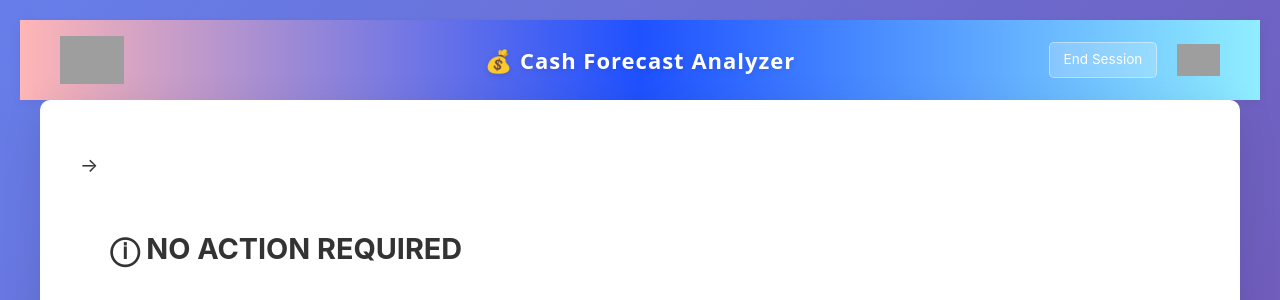
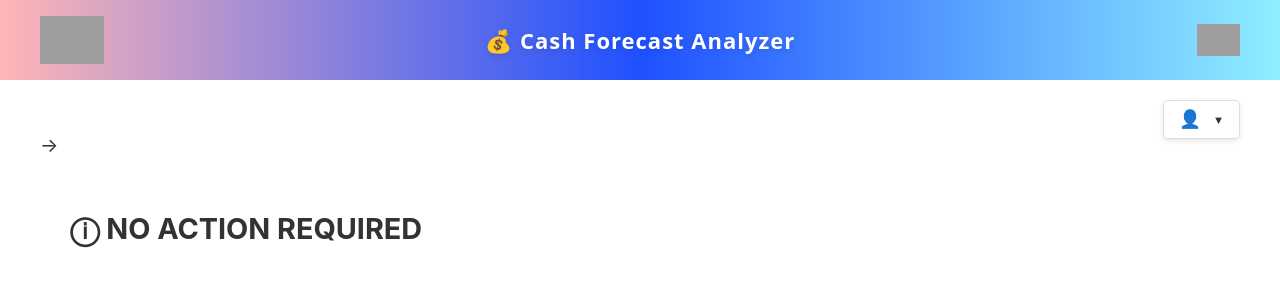
Before and after one commit to PeakMade/cash-forecasting-analyzer, a Flask app: template templates/results.html in a window 1280 px wide. Shown: the top 300 px of the page. Run offline with Flask 3, Linux system fonts and the light colour scheme; the template is opened without the code that fills it, so the values that code supplies are empty; the visitor is signed in with stand-in values (Sample User, id 1); grey boxes are pictures that could not be loaded.

Commit message:
UI improvements: full-width layout, user menu dropdown, three-column file upload grid, compact button

```diff
--- a/templates/base.html
+++ b/templates/base.html
@@ -15,17 +15,11 @@
             font-family: -apple-system, BlinkMacSystemFont, 'Segoe UI', Roboto, Oxygen, Ubuntu, Cantarell, sans-serif;
             line-height: 1.6;
             color: #333;
-            background: linear-gradient(135deg, #667eea 0%, #764ba2 100%);
             min-height: 100vh;
-            padding: 20px;
         }
 
         .container {
-            max-width: 1200px;
-            margin: 0 auto;
             background: white;
-            border-radius: 10px;
-            box-shadow: 0 10px 40px rgba(0,0,0,0.1);
             overflow: hidden;
         }
 
@@ -109,6 +103,126 @@
             color: #33c;
         }
 
+        .user-menu-container {
+            position: relative;
+        }
+
+        .user-menu-button {
+            position: absolute;
+            top: 20px;
+            right: 40px;
+            background: white;
+            border: 1px solid #ddd;
+            border-radius: 5px;
+            padding: 8px 15px;
+            cursor: pointer;
+            display: flex;
+            align-items: center;
+            gap: 8px;
+            font-size: 0.9rem;
+            color: #333;
+            box-shadow: 0 2px 5px rgba(0,0,0,0.1);
+            transition: all 0.3s;
+        }
+
+        .user-menu-button:hover {
+            background: #f8f8f8;
+            box-shadow: 0 3px 8px rgba(0,0,0,0.15);
+        }
+
+        .user-menu-button::before {
+            content: '👤';
+            font-size: 1.1rem;
+        }
+
+        .user-menu-button::after {
+            content: '▼';
+            font-size: 0.7rem;
+            margin-left: 4px;
+        }
+
+        .user-dropdown {
+            position: absolute;
+            top: 60px;
+            right: 40px;
+            background: white;
+            border: 1px solid #ddd;
+            border-radius: 5px;
+            box-shadow: 0 5px 15px rgba(0,0,0,0.2);
+            min-width: 280px;
+            display: none;
+            z-index: 1000;
+        }
+
+        .user-dropdown.show {
+            display: block;
+        }
+
+        .user-dropdown-header {
+            padding: 15px 20px;
+            border-bottom: 1px solid #eee;
+            display: flex;
+            align-items: center;
+            gap: 8px;
+            color: #666;
+            font-size: 0.85rem;
+        }
+
+        .user-dropdown-header::before {
+            content: '👤';
+            font-size: 1.1rem;
+        }
+
+        .user-dropdown-body {
+            padding: 20px;
+        }
+
+        .user-info-row {
+            margin-bottom: 12px;
+        }
+
+        .user-info-label {
+            font-size: 0.8rem;
+            color: #666;
+            margin-bottom: 4px;
+        }
+
+        .user-info-value {
+            font-size: 0.9rem;
+            color: #333;
+        }
+
+        .user-info-value a {
+            color: #1a73e8;
+            text-decoration: none;
+        }
+
+        .end-session-btn {
+            width: 100%;
+            background: #dc3545;
+            color: white;
+            border: none;
+            border-radius: 5px;
+            padding: 10px;
+            font-size: 0.9rem;
+            cursor: pointer;
+            display: flex;
+            align-items: center;
+            justify-content: center;
+            gap: 8px;
+            transition: background 0.3s;
+            text-decoration: none;
+            margin-top: 15px;
+        }
+
+        .end-session-btn:hover {
+            background: #c82333;
+        }
+
+        .end-session-btn::before {
+            content: '🚪';
+        }
+
         {% block extra_styles %}{% endblock %}
     </style>
 </head>
@@ -124,25 +238,62 @@
             <div style="flex: 1; display: flex; justify-content: center; align-items: center; height: 80px;">
                 <h1 style="font-size: 22px; font-family: 'Open Sans', Arial, sans-serif; font-weight: 700; color: #fff; margin: 0; letter-spacing: 1px; text-shadow: 0 2px 6px rgba(0,0,0,0.12); line-height: 1.2; text-align: center;">{% block app_title %}💰 Cash Forecast Analyzer{% endblock %}</h1>
             </div>
-            <!-- Right section with User Info and Logo -->
-            <div style="flex: 1; display: flex; justify-content: flex-end; align-items: center; height: 80px; gap: 20px;">
-                {% if session.get('user') %}
-                <div style="display: flex; align-items: center; gap: 15px;">
-                    <span style="color: white; font-size: 0.9rem; opacity: 0.95;">{{ session['user']['name'] }}</span>
-                    <a href="{{ url_for('logout') }}" style="background: rgba(255,255,255,0.2); color: white; border: 1px solid rgba(255,255,255,0.4); padding: 6px 14px; border-radius: 5px; text-decoration: none; font-size: 0.85rem; transition: all 0.3s;">End Session</a>
-                </div>
-                {% endif %}
+            <!-- Right section with Logo -->
+            <div style="flex: 1; display: flex; justify-content: flex-end; align-items: center; height: 80px;">
                 <img src="{{ url_for('static', filename='Redpoint_logo.png') }}" alt="Redpoint Logo" style="height: 32px; width: auto;">
             </div>
         </div>
     </header>
 
     <div class="container">
+        {% if session.get('user') %}
+        <div class="user-menu-container">
+            <button class="user-menu-button" id="userMenuButton">
+                {{ session['user']['name'] }}
+            </button>
+            <div class="user-dropdown" id="userDropdown">
+                <div class="user-dropdown-header">
+                    User Information
+                </div>
+                <div class="user-dropdown-body">
+                    <div class="user-info-row">
+                        <div class="user-info-label">Name:</div>
+                        <div class="user-info-value">{{ session['user']['name'] }}</div>
+                    </div>
+                    <div class="user-info-row">
+                        <div class="user-info-label">Email:</div>
+                        <div class="user-info-value"><a href="mailto:{{ session['user'].get('email', '') }}">{{ session['user'].get('email', '') }}</a></div>
+                    </div>
+                    <a href="{{ url_for('logout') }}" class="end-session-btn">End Session</a>
+                </div>
+            </div>
+        </div>
+        {% endif %}
         <div class="content">
             {% block content %}{% endblock %}
         </div>
     </div>
 
+    <script>
+        // User menu dropdown toggle
+        const userMenuButton = document.getElementById('userMenuButton');
+        const userDropdown = document.getElementById('userDropdown');
+
+        if (userMenuButton && userDropdown) {
+            userMenuButton.addEventListener('click', (e) => {
+                e.stopPropagation();
+                userDropdown.classList.toggle('show');
+            });
+
+            // Close dropdown when clicking outside
+            document.addEventListener('click', (e) => {
+                if (!userDropdown.contains(e.target) && e.target !== userMenuButton) {
+                    userDropdown.classList.remove('show');
+                }
+            });
+        }
+    </script>
+
     {% block scripts %}{% endblock %}
 </body>
 </html>
```
Also changed, not shown: templates/index.html (+15 -1 lines).
